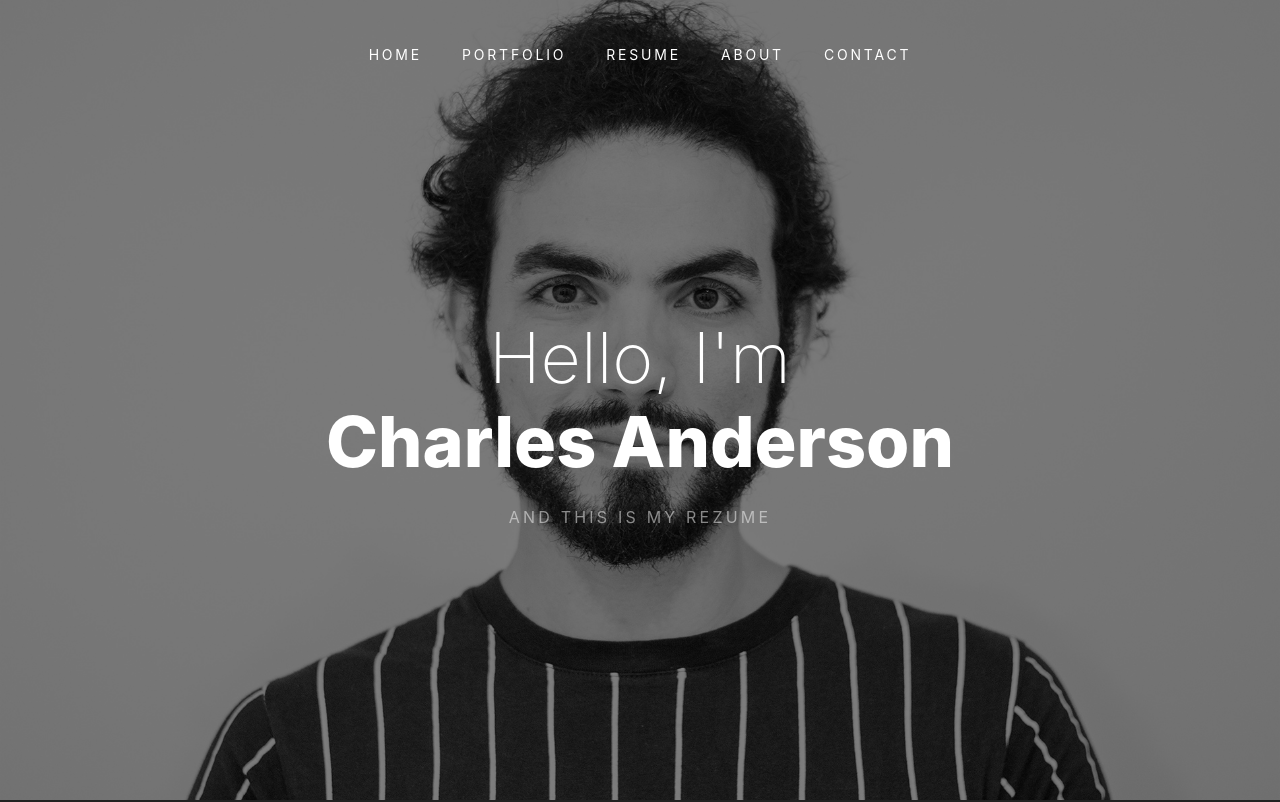
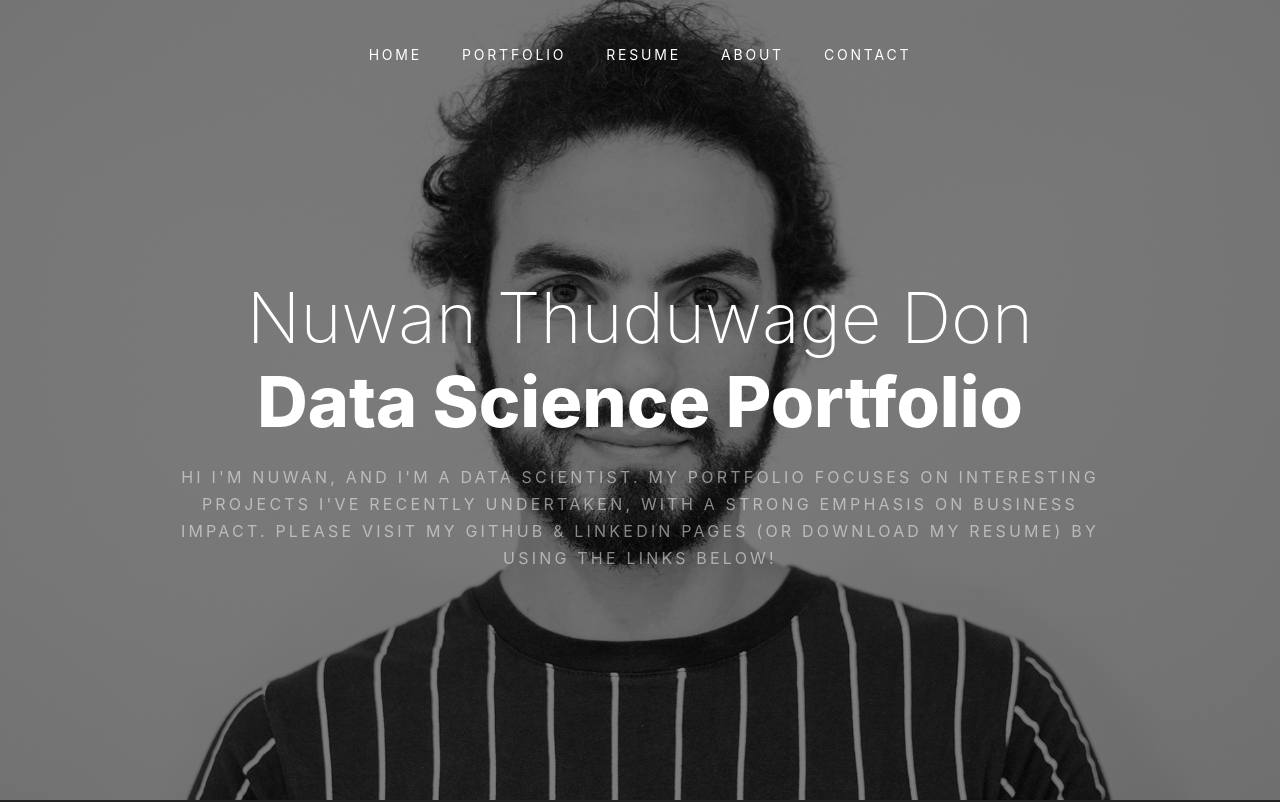
Before and after one commit to nthuduwage2025/nthuduwage2025.github.io, a plain HTML site: page index.html in a window 1280 px wide. Shown: the top 802 px of the page. Drawn offline with nearby package versions, Linux system fonts and the light colour scheme; files whose address does not match are found by name.

Commit message:
change names in index page

```diff
--- a/index.html
+++ b/index.html
@@ -47,8 +47,10 @@
 			<div class="row intro-text align-items-center justify-content-center">
 				<div class="col-md-10 text-center pt-5">
 
-					<h1 class="site-heading site-animate">Hello, I'm <strong class="d-block">Charles Anderson</strong></h1>
-					<strong class="d-block text-white text-uppercase letter-spacing">and this is My Rezume</strong>
+					<h1 class="site-heading site-animate">Nuwan Thuduwage Don <strong class="d-block">Data Science <span class="text-orange">Portfolio</span></strong></h1>
+					<strong class="d-block text-white text-uppercase letter-spacing">
+						Hi I'm Nuwan, and I'm a Data Scientist. My portfolio focuses on interesting projects I've recently undertaken, with a strong emphasis on business impact. Please visit my Github & LinkedIn pages (or download my Resume) by using the links below!
+					</strong>
 
 				</div>
 			</div>
```
